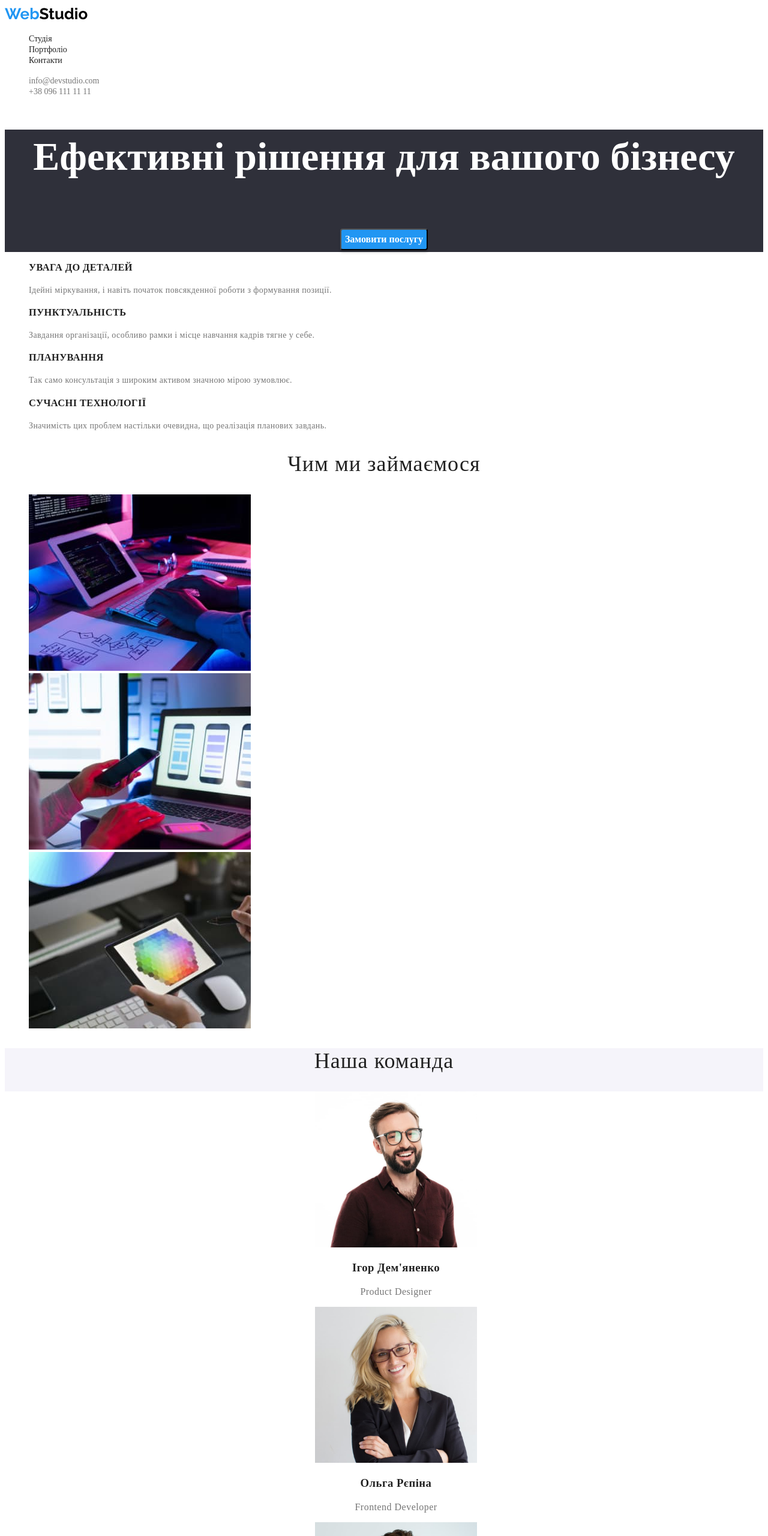
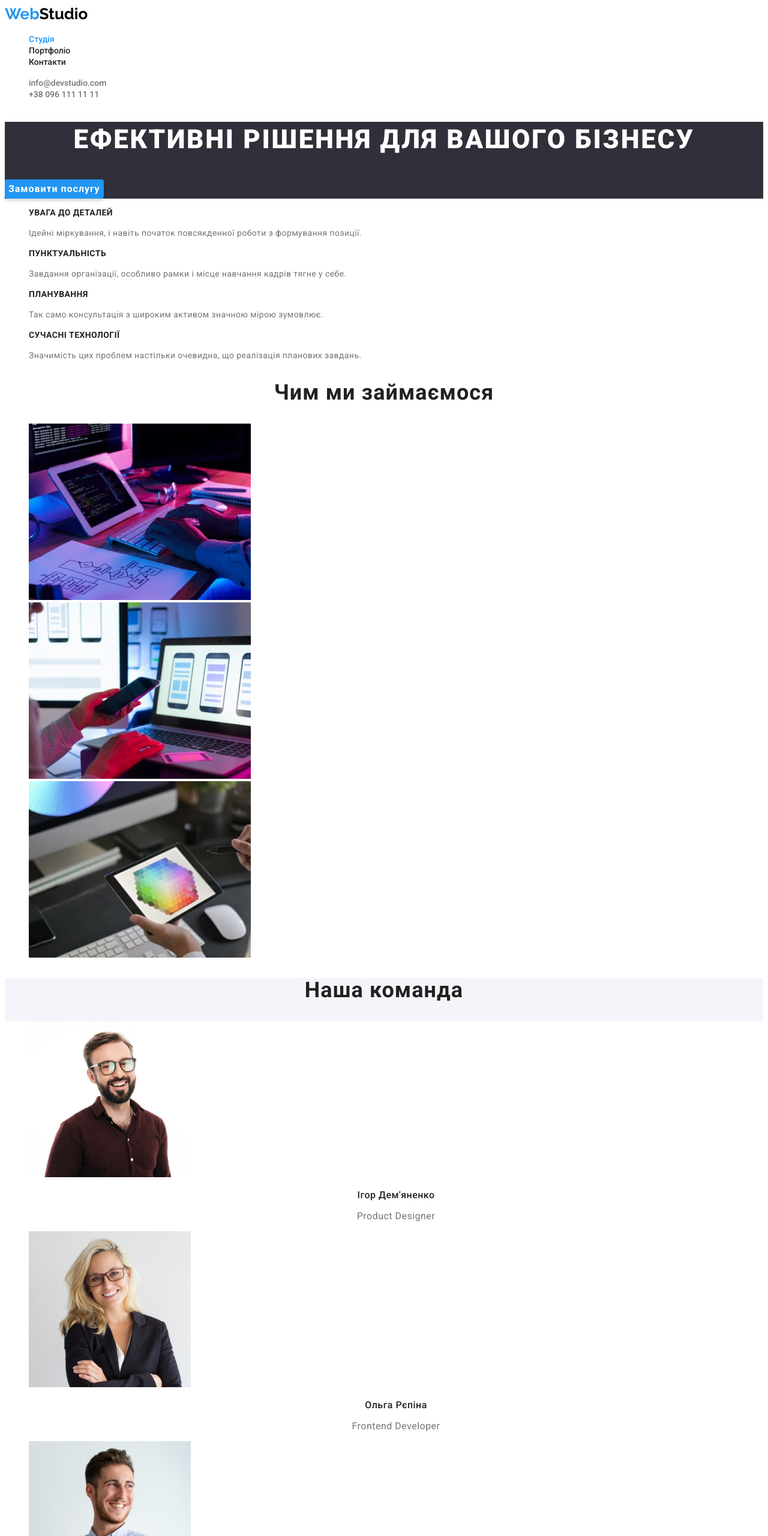
Before and after one commit to Nazzik1992/goit-markup-hw-02, a plain HTML site: page index.html in a window 1280 px wide. Shown: the top 2560 px of the page at 60% size. Drawn offline with Linux system fonts and the light colour scheme.

Commit message:
corection

```diff
--- a/css/styles.css
+++ b/css/styles.css
@@ -8,9 +8,8 @@
 .page {
     background: #ffffff;
     color: var(--primary-color);
-    font-family: "roboto", ;
+    font-family: roboto, sans-serif;
     font-style: normal;
-    font-weight: 500;
 
 }
 
@@ -39,10 +38,14 @@
     font-weight: 500;
     font-size: 14px;
     line-height: 1.14;
+
 }
-.link:hover, .link:focus, .link:active  {
+.current {
     color: var(--link-color);
 }
+.link:hover, .link:focus, .link:active {
+    color:var(--link-color); }
+
 
 .link-contact {
     color: var(--secondary-color);
@@ -55,14 +58,20 @@
     color: var(--link-color);
 }
 
+
 .hero {
     background-color:#2F303A;
-    color:#ffffff;
-    font-weight: 900;
-    font-size: 44px;
-    line-height: 1.36;
-    text-align: center;
+
     }
+.hero-title {
+   font-weight: 900;
+   font-size: 44px;
+   line-height: 1.36;
+   color: #FFFFFF;
+   text-align: center;
+   letter-spacing: 0.06em;
+   text-transform: uppercase;
+}
 .hero-btn {
     font-family: inherit;
     background-color: var(--link-color);
@@ -72,41 +81,55 @@
     line-height: 1.87;
     box-shadow: 0px 4px 4px rgba(0, 0, 0, 0.15);
     border-radius: 4px;
+    border: none;
+    display: flex;
+    align-items: center;
+    text-align: center;
+    letter-spacing: 0.06em;
 }
-.features {
+.title-features {
+    color:var(--primary-color);
     font-weight: 700;
     font-size: 14px;
     line-height: 1.14;
     letter-spacing: 0.03em;
+    text-transform: uppercase;
 }
 .text-features {
     color: #757575;
-    font-weight: 400;
     font-size: 14px;
     line-height: 1.71;
     letter-spacing: 0.03em;
 }
 .title{
-    font-weight: 500;
+    font-weight: 700;
     font-size: 36px;
-    line-height: 1.17;
+    line-height: 1.16;
     text-align: center;
     letter-spacing: 0.03em;
+
 }
 .team {
     background-color: #F5F4FA;
 }
 .list-team {
-    background-color: #FFFFFF;
+    background-color: #ffffff;
+
+}
+.title-team {
+    font-weight: 500;
     font-size: 16px;
-    font-weight: 500;
     line-height: 1.19;
     text-align: center;
     letter-spacing: 0.03em;
+
 }
 .text-team {
-    color: #757575;
-    font-weight: 400;
+    font-size: 16px;
+    line-height: 1.19;
+    text-align: center;
+    letter-spacing: 0.03em;
+    color: var(--secondary-color);
 
 }
 .footer {
@@ -125,27 +148,33 @@
     font-size: 14px;
     line-height: 1.71;
     color: #FFFFFF;
+    text-decoration: none;
+
 }
 .link-footer {
     font-style: normal;
     font-weight: 400;
     font-size: 14px;
     line-height: 1.7;
-     color: rgba(255, 255, 255, 0.6);
+    color: rgba(255, 255, 255, 0.6);
+    text-decoration: none;
+
+}
+.title-portfolio {
+display: none
 }
 
-.filter {
+.filter-btn {
+    font-family: inherit;
+    background: #F5F4FA;
+    border-radius: 4px;
     font-weight: 500;
     font-size: 16px;
     line-height: 1.63;
     text-align: center;
     letter-spacing: 0.03em;
     color: var(--primary-color);
-}
-.filter-btn {
-    font-family: inherit;
-    background: #F5F4FA;
-    border-radius: 4px;
+    border: none;
 }
 .filter-btn:hover, .filter-btn:focus, .filter-btn:active {
     background-color:var(--link-color);;
@@ -159,7 +188,6 @@
 
 }
 .text-filter {
-    font-weight: 400;
     font-size: 16px;
     line-height: 1.88;
     letter-spacing: 0.03em;
--- a/index.html
+++ b/index.html
@@ -16,7 +16,7 @@
         <a href="./index.html" class="header-logo"><span class="logo-web">Web</span>Studio</a>
         <nav class="nav">
        <ul class="list">
-            <li> <a href="./index.html" class="link">Студія</a></li>
+            <li> <a href="./index.html" class="link current">Студія</a></li>
             <li> <a href="./portfolio.html" class="link">Портфоліо</a></li>
             <li> <a href="" class="link">Контакти</a></li>
         </ul>
@@ -30,7 +30,7 @@
     </header>
    <main>
 <section class="hero">
-    <h1>Ефективні рішення для вашого бізнесу</h1>
+    <h1 class="hero-title">Ефективні рішення для вашого бізнесу</h1>
     <button type="button" class="hero-btn">Замовити послугу</button>
 </section>
 <section class="features">
@@ -66,22 +66,22 @@
     <ul class="list list-team">
         <li>
             <img src="./images/ourteam-1.jpg" alt="photo Ігор Дем'яненко" width="270">
-            <h3>Ігор Дем'яненко</h3>
+            <h3 class="title-team">Ігор Дем'яненко</h3>
             <p class="text-team">Product Designer</p>
         </li>
         <li>
             <img src="./images/ourteam-2.jpg" alt="photo Ольга Рєпіна" width="270">
-            <h3>Ольга Рєпіна</h3>
+            <h3 class="title-team">Ольга Рєпіна</h3>
             <p class="text-team">Frontend Developer</p>
         </li>
         <li>
             <img src="./images/ourteam-3.jpg" alt="photo Микола Тарасов" width="270">
-            <h3>Микола Тарасов</h3>
+            <h3 class="title-team">Микола Тарасов</h3>
             <p class="text-team">Marketing</p>
         </li>
         <li>
             <img src="images/ourteam-4.jpg" alt=" photo Михайло Єрмаков" width="270">
-            <h3>Михайло Єрмаков</h3>
+            <h3 class="title-team">Михайло Єрмаков</h3>
             <p class="text-team">UI Designer</p>
         </li>
     </ul>
```
Also changed, not shown: portfolio.html (+3 -3 lines).
